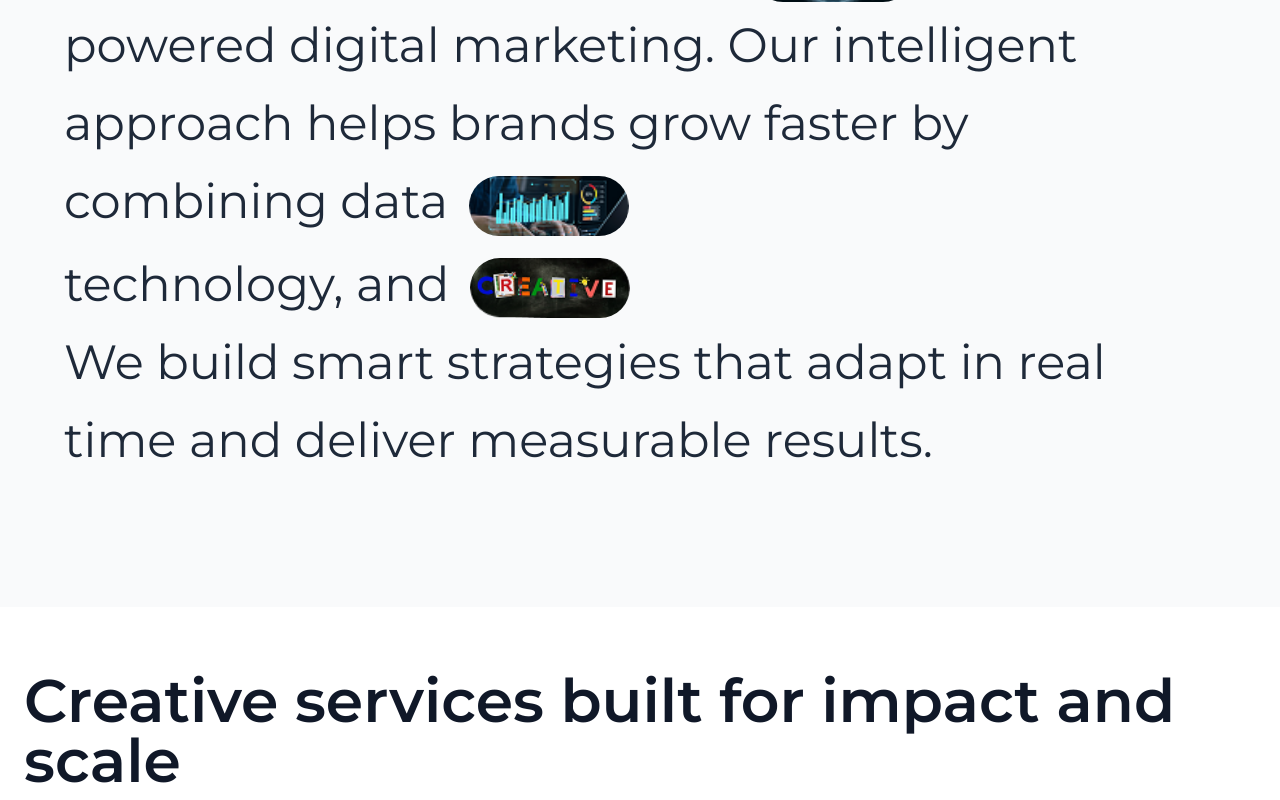
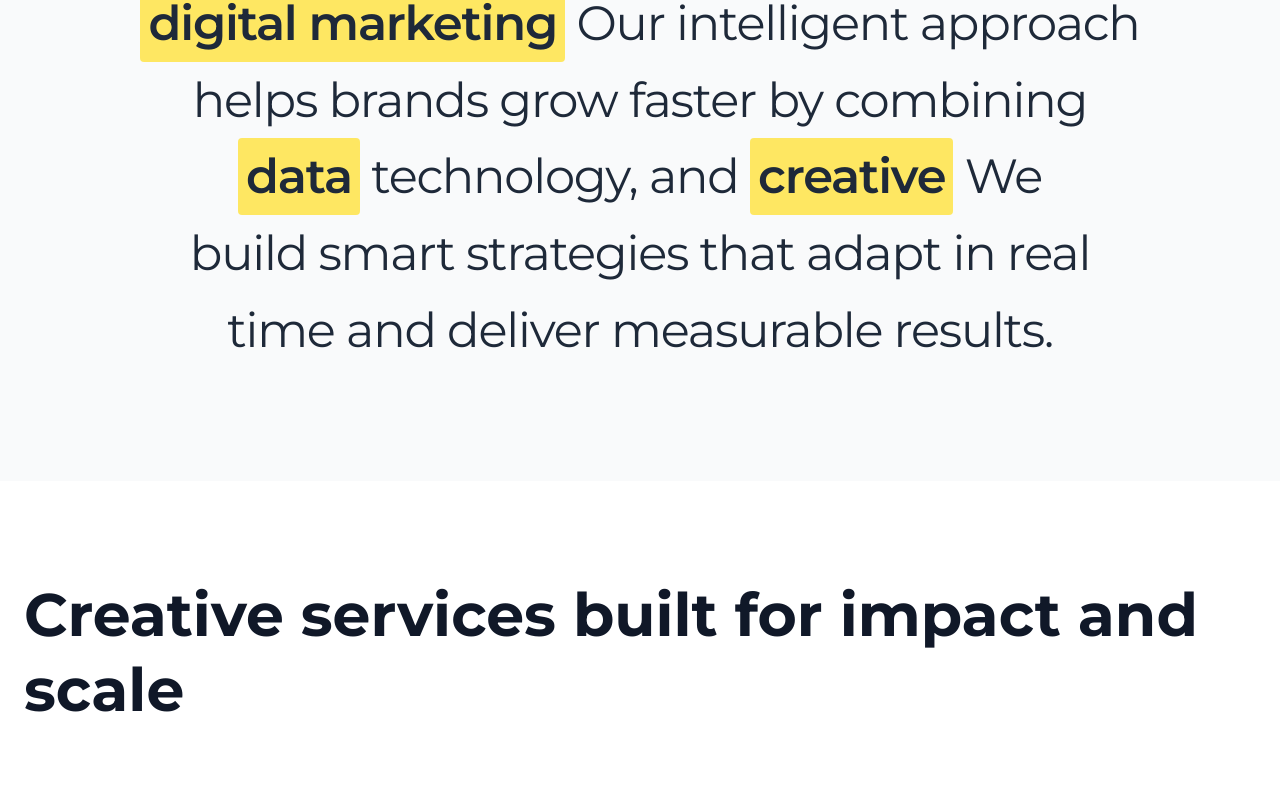
Before and after one commit to Yashaswale/marketing_web, a React (Vite) app: page / in a window 1280 px wide. Shown: the part 1120-1920 px from the top of the page. Built offline with nearby package versions, Linux system fonts and the light colour scheme.

Commit message:
updated the mobile view

```diff
--- a/index.html
+++ b/index.html
@@ -2,9 +2,9 @@
 <html lang="en">
   <head>
     <meta charset="UTF-8" />
-    <link rel="icon" type="image/svg+xml" href="/vite.svg" />
+    <link rel="icon" type="image/svg+xml" href="/Images/landing Page/logo/logo.png" />
     <meta name="viewport" content="width=device-width, initial-scale=1.0" />
-    <title>marketing</title>
+    <title>Zadynco</title>
   </head>
   <body>
     <div id="root"></div>
--- a/src/components/CreativeService.jsx
+++ b/src/components/CreativeService.jsx
@@ -128,13 +128,11 @@ const CreativeServicesSection = () => {
 
   return (
     <>
-      {/* HEADING SECTION */}
-      <div className="bg-white pt-16 pb-8 px-6">
-        <div className="max-w-7xl mx-auto">
-          <h2 className="text-4xl md:text-5xl lg:text-6xl font-semibold text-gray-900 text-left">
-            Creative services built for impact and scale
-          </h2>
-        </div>
+      {/* HEADING SECTION - Integrated flow */}
+      <div className="max-w-7xl mx-auto px-4 sm:px-6 pt-12 sm:pt-16 md:pt-20 lg:pt-24 pb-8 sm:pb-12 md:pb-16">
+        <h2 className="text-3xl sm:text-4xl md:text-5xl lg:text-6xl font-bold text-gray-900 leading-tight">
+          Creative services built for impact and scale
+        </h2>
       </div>
 
       {/* SCROLL ANIMATION SECTION */}
--- a/src/components/TextRevealSection.jsx
+++ b/src/components/TextRevealSection.jsx
@@ -1,4 +1,4 @@
-import { useEffect, useRef, useState } from 'react';
+import { useEffect, useRef, useState } from "react";
 
 const TextRevealSection = () => {
   const sectionRef = useRef(null);
@@ -8,59 +8,84 @@ const TextRevealSection = () => {
     const observer = new IntersectionObserver(
       (entries) => {
         entries.forEach((entry) => {
-          if (entry.isIntersecting) {
-            [0, 1, 2, 3].forEach((lineIndex) => {
-              setTimeout(() => {
-                setRevealedLines((prev) => [...prev, lineIndex]);
-              }, lineIndex * 300);
-            });
-          }
+          if (!entry.isIntersecting) return;
+
+          [0, 1, 2, 3, 4].forEach((i) => {
+            setTimeout(() => {
+              setRevealedLines((prev) => [...prev, i]);
+            }, i * 250);
+          });
         });
       },
       { threshold: 0.3 }
     );
 
-    if (sectionRef.current) {
-      observer.observe(sectionRef.current);
-    }
-
+    if (sectionRef.current) observer.observe(sectionRef.current);
     return () => observer.disconnect();
   }, []);
 
   const textLines = [
-    { text: 'At Zadynco, we specialize in ', highlight: 'AI', boldIcon: true },
-    { text: ' powered digital marketing. Our intelligent approach helps brands grow faster by combining data ', highlight: 'data', boldIcon: false },
-    { text: ' technology, and ', highlight: 'creative', boldIcon: false },
-    { text: ' We build smart strategies that adapt in real time and deliver measurable results.' }
+    { text: "At Zadynco, we specialize in", highlight: "AI" },
+    { text: "powered", highlight: "digital marketing" },
+    {
+      text: "Our intelligent approach helps brands grow faster by combining",
+      highlight: "data",
+    },
+    { text: "technology, and", highlight: "creative" },
+    {
+      text: "We build smart strategies that adapt in real time and deliver measurable results.",
+    },
   ];
 
+  /* ✅ Simple constant highlight (NO animation) */
+  const Highlight = ({ children }) => (
+    <span
+      className="
+        inline-block
+        bg-yellow-300/70
+        px-2
+        rounded-sm
+        font-semibold
+      "
+    >
+      {children}
+    </span>
+  );
+
   return (
-    <section id="about" ref={sectionRef} className="py-32 px-8 bg-gray-50">
+    <section
+      id="about"
+      ref={sectionRef}
+      className="py-20 md:py-28 px-6 bg-gray-50"
+    >
       <div className="max-w-6xl mx-auto">
-        <p className="text-4xl md:text-5xl leading-relaxed text-left text-gray-800">
+        <p
+          className="
+            mx-auto
+            max-w-5xl
+            text-center
+            text-gray-800
+
+            text-2xl sm:text-3xl md:text-4xl lg:text-5xl
+            leading-relaxed md:leading-[1.6]
+            tracking-tight
+          "
+          style={{ textWrap: "balance" }}
+        >
           {textLines.map((line, index) => {
             const revealed = revealedLines.includes(index);
-
-            // determine if this segment should render an image for the highlight
-            let imgSrc = null;
-            if (line.highlight === 'AI') imgSrc = '/Images/about3.png';
-            if (line.highlight === 'data') imgSrc = '/Images/about1.png';
-            if (line.highlight === 'creative') imgSrc = '/Images/about2.png';
 
             return (
               <span
                 key={index}
-                className={`inline-block align-middle transition-all duration-700 ${revealed ? 'opacity-100 translate-y-0' : 'opacity-0 translate-y-2' }`}
-                style={{ marginRight: 12 }}
+                className={`
+                  inline
+                  transition-all duration-700
+                  ${revealed ? "opacity-100 translate-y-0" : "opacity-0 translate-y-6"}
+                `}
               >
-                <span className="mr-2">{line.text}</span>
-                {imgSrc ? (
-                  <img
-                    src={imgSrc}
-                    alt={line.highlight}
-                    className="inline-block w-40 h-15 rounded-full object-cover align-middle"
-                  />
-                ) : null}
+                {line.text}{" "}
+                {line.highlight && <Highlight>{line.highlight}</Highlight>}{" "}
               </span>
             );
           })}
--- a/src/components/WorkSection.jsx
+++ b/src/components/WorkSection.jsx
@@ -27,15 +27,15 @@ const WorkThatMakesImpact = () => {
   const [activeTab, setActiveTab] = useState(tabs[0]);
 
   return (
-    <section className="bg-gray-50 py-28 px-6">
+    <section className="bg-gray-50 py-10 sm:py-16 md:py-20 lg:py-28 px-4 sm:px-6">
       <div className="max-w-7xl mx-auto">
         {/* TITLE */}
-        <h2 className="text-4xl font-bold text-gray-900 mb-10">
+        <h2 className="text-2xl sm:text-3xl md:text-4xl font-bold text-gray-900 mb-6 sm:mb-8 md:mb-10">
           Work That Makes Impact
         </h2>
 
-        {/* TABS */}
-        <div className="flex flex-wrap bg-blue-100 rounded-xl p-1 mb-12">
+        {/* TABS - Mobile: 2 columns, Tablet+: single row */}
+        <div className="grid grid-cols-2 sm:flex sm:flex-wrap bg-blue-100 rounded-lg sm:rounded-xl p-1 mb-6 sm:mb-8 md:mb-12 gap-1">
           {tabs.map((tab) => {
             const isActive = activeTab.id === tab.id;
             const isYellowTab = tab.id === 'mobile' || tab.id === 'content';
@@ -45,39 +45,46 @@ const WorkThatMakesImpact = () => {
               <button
                 key={tab.id}
                 onClick={() => setActiveTab(tab)}
-                className={`flex-1 px-6 py-3 text-sm font-medium rounded-lg transition-all ${
+                className={`sm:flex-1 px-3 sm:px-4 md:px-6 py-2.5 sm:py-3 text-xs sm:text-sm md:text-base font-medium rounded-lg transition-all duration-200 ${
                   isActive
-                    ? `${activeBgClass} shadow`
+                    ? `${activeBgClass} shadow-md`
                     : "text-blue-900 hover:bg-blue-200"
                 }`}
               >
-                {tab.label}
+                <span className="block sm:hidden leading-tight">
+                  {tab.label.split(' ').slice(0, 2).join(' ')}
+                </span>
+                <span className="hidden sm:inline">{tab.label}</span>
               </button>
             );
           })}
         </div>
 
-        {/* IMAGE */}
-        <div className="relative rounded-2xl overflow-hidden bg-white shadow-lg">
+        {/* IMAGE - with key prop to force re-render on tab change */}
+        <div className="relative rounded-lg sm:rounded-xl md:rounded-2xl overflow-hidden bg-white shadow-lg">
           <img
+            key={activeTab.id}
             src={activeTab.image}
             alt={activeTab.label}
-            className="w-full h-[520px] object-cover transition-opacity duration-500"
+            className="w-full h-[220px] sm:h-[320px] md:h-[400px] lg:h-[520px] object-cover animate-fadeIn"
           />
         </div>
 
         {/* LOGO STRIP */}
-        <div className="mt-8">
-          {/* full-bleed strip; fixed bottom on small screens, static on lg+ */}
-          <div className="bg-gray-900 w-full fixed bottom-0 left-0 z-40 lg:static lg:top-auto">
-            <div className="max-w-7xl mx-auto lg:px-6 px-0 py-4 lg:py-6">
-              <div className="flex items-center justify-between gap-6 lg:gap-12 flex-nowrap overflow-hidden lg:overflow-visible">
+        <div className="mt-6 sm:mt-8 md:mt-10">
+          <div className="bg-gray-900 w-full rounded-lg sm:rounded-xl md:rounded-2xl overflow-hidden">
+            <div className="max-w-7xl mx-auto px-3 sm:px-4 md:px-6 py-4 sm:py-5 md:py-6">
+              {/* Mobile: 3 columns with 2 rows visible */}
+              <div className="grid grid-cols-3 sm:grid-cols-4 md:grid-cols-5 lg:grid-cols-9 gap-3 sm:gap-4 md:gap-6 lg:gap-8">
                 {[1,2,3,4,5,6,7,8,9].map((n) => (
-                  <div key={n} className="flex-1 flex items-center justify-center min-w-[64px] lg:min-w-[80px]">
+                  <div
+                    key={n}
+                    className={`flex items-center justify-center ${n > 6 ? 'hidden lg:flex' : ''} ${n > 5 ? 'hidden md:flex' : ''} ${n > 4 ? 'hidden sm:flex' : ''}`}
+                  >
                     <img
                       src={`/Images/landing Page/logo/logo${n}.png`}
-                      alt={`logo-${n}`}
-                      className="h-6 sm:h-8 md:h-10 lg:h-8 object-contain opacity-90 grayscale"
+                      alt={`Partner logo ${n}`}
+                      className="h-6 sm:h-8 md:h-10 lg:h-12 w-auto max-w-full object-contain opacity-80 hover:opacity-100 transition-opacity grayscale hover:grayscale-0"
                     />
                   </div>
                 ))}
@@ -86,6 +93,22 @@ const WorkThatMakesImpact = () => {
           </div>
         </div>
       </div>
+
+      {/* Add fadeIn animation */}
+      <style jsx>{`
+        @keyframes fadeIn {
+          from {
+            opacity: 0;
+          }
+          to {
+            opacity: 1;
+          }
+        }
+
+        .animate-fadeIn {
+          animation: fadeIn 0.3s ease-in-out;
+        }
+      `}</style>
     </section>
   );
 };
--- a/src/index.css
+++ b/src/index.css
@@ -3,3 +3,16 @@
 * {
   font-family: 'Montserrat', system-ui, -apple-system, BlinkMacSystemFont, 'Segoe UI', sans-serif;
 }
+
+@keyframes markerSwipe {
+  from {
+    background-position: -200% 0;
+  }
+  to {
+    background-position: 200% 0;
+  }
+}
+
+.animate-marker {
+  animation: markerSwipe 5s ease-out forwards;
+}
```
Also changed, not shown: src/components/WayofWorking.jsx (+62 -30 lines), src/components/WhyUs.jsx (+18 -21 lines).
